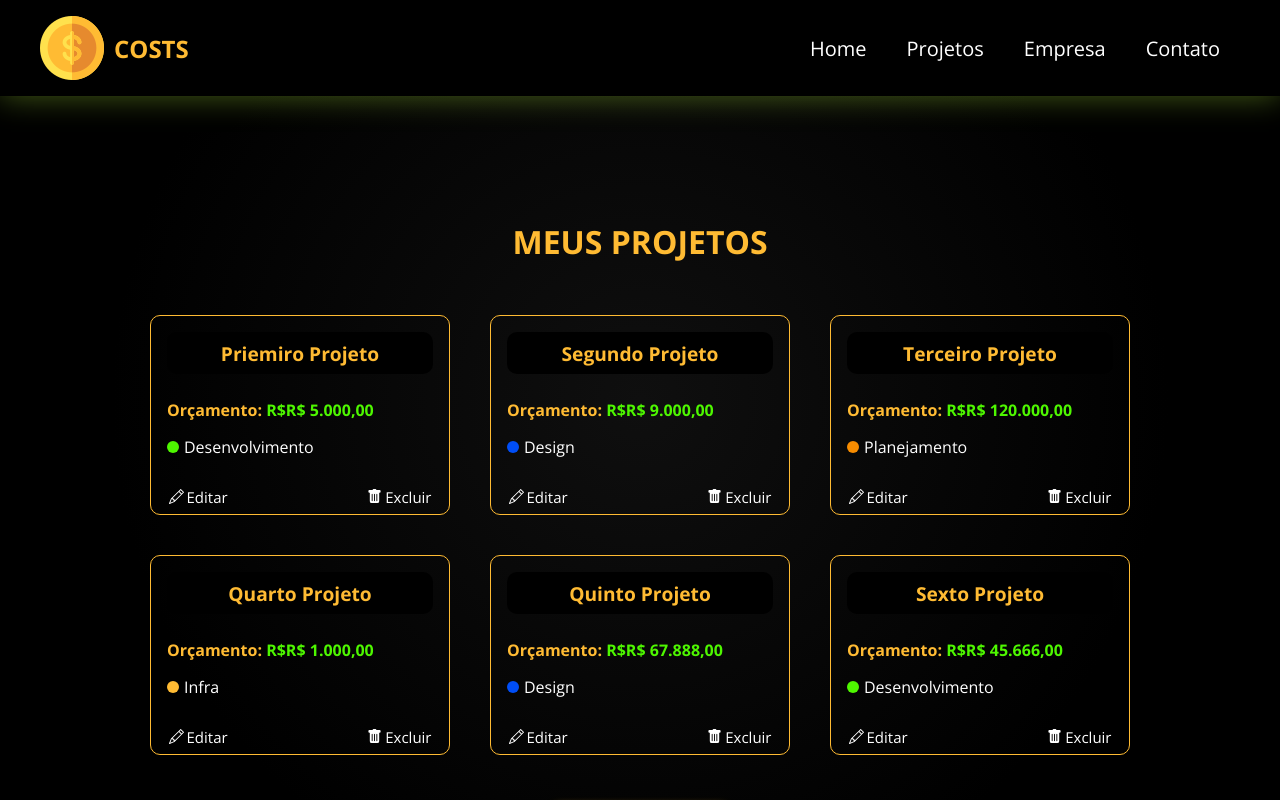
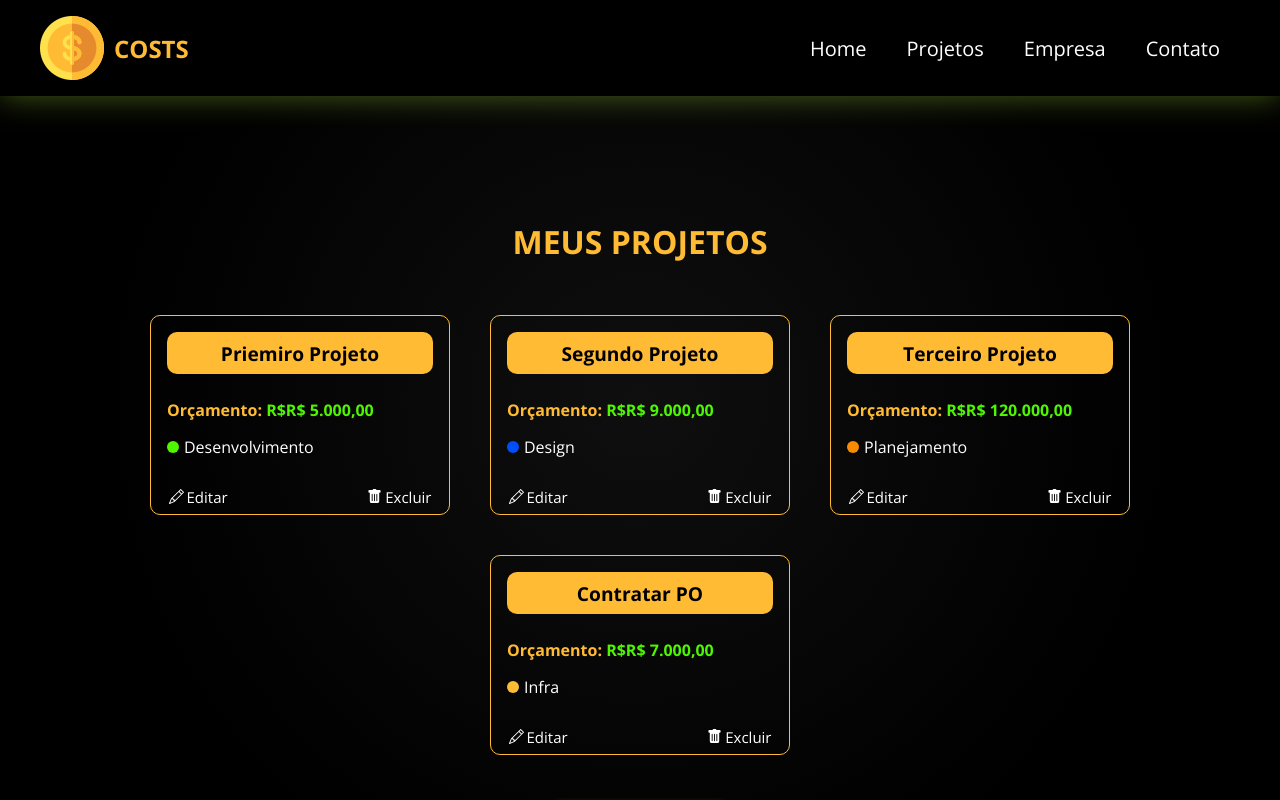
Before and after one commit to Devluisgsouza/Costs, a React (Create React App) app: page /projects in a window 1280 px wide. Shown: the top 800 px of the page. Built offline with nearby package versions, Linux system fonts and the light colour scheme; data requests are answered from the project's data file.

Commit message:
Fix project card

```diff
--- a/db.json
+++ b/db.json
@@ -34,34 +34,12 @@
       "services": []
     },
     {
-      "id": "1f6a",
-      "name": "Quarto Projeto",
-      "budget": "1000",
+      "id": "82d8",
+      "name": "Contratar PO",
+      "budget": "7000",
       "category": {
         "id": "1",
         "name": "Infra"
-      },
-      "cost": 0,
-      "services": []
-    },
-    {
-      "id": "1111",
-      "name": "Quinto Projeto",
-      "budget": "67888",
-      "category": {
-        "id": "3",
-        "name": "Design"
-      },
-      "cost": 0,
-      "services": []
-    },
-    {
-      "id": "f252",
-      "name": "Sexto Projeto",
-      "budget": "45666",
-      "category": {
-        "id": "2",
-        "name": "Desenvolvimento"
       },
       "cost": 0,
       "services": []
--- a/src/App.js
+++ b/src/App.js
@@ -9,11 +9,12 @@ import Navbar from './components/layout/Navbar'
 import Footer from './components/layout/Footer'
 import Projects from './components/pages/Projects'
 import Project from './components/pages/Project'
+import ScrollTop from './components/layout/ScrollTop'
 
 function App() {
   return (
     <Router>
-
+      <ScrollTop />
       <Navbar />
       <Container customClass="min-height">
         <Routes>
@@ -26,7 +27,6 @@ function App() {
         </Routes>
       </Container>
       <Footer />
-
     </Router>
   )
 }
--- /dev/null
+++ b/src/components/layout/ScrollTop.js
@@ -0,0 +1,18 @@
+import { useEffect } from "react"
+import { useLocation } from "react-router-dom"
+
+function ScrollTop() {
+    const { pathname } = useLocation()
+
+    useEffect(() => {
+        window.scrollTo({
+        top: 0,
+        left: 0,
+        behavior: "smooth"
+        })
+    }, [pathname])
+
+    return null
+}
+
+export default ScrollTop
--- a/src/components/pages/Project.module.css
+++ b/src/components/pages/Project.module.css
@@ -2,24 +2,32 @@
     width: 100%;
     display: flex;
     flex-direction: column;
+    align-items: center;
 }
 
 .container_project_name {
-    width: 100%;
+    width: 50%;
     height: 100px;
-    margin-top: 120px;
+    margin-top: 140px;
     display: flex;
     align-items: center;
     justify-content: center;
+    text-align: center;
+    background-color: transparent;
+    flex-wrap: wrap;
+    border-radius: 20px;
+    box-shadow: 0px 0px 10px #ffbb33;
 }
 
 .container_project_name h1 span {
     color: #ffbb33;
+    font-weight: bold;
 }
 
 .details_project {
     display: flex;
     flex-direction: column;
+    width: 70em;
     border-bottom: 1px solid #ffbb33;
     margin-bottom: 4em;
     padding-bottom: 1.2em;
--- a/src/components/project/ProjectCard.js
+++ b/src/components/project/ProjectCard.js
@@ -1,7 +1,6 @@
 import styles from './ProjectCard.module.css'
 import { BsPencil, BsFillTrashFill } from 'react-icons/bs'
 import { Link } from 'react-router-dom'
-
 
 
 function ProjectCard({id, name, budget, category, handleRemove}) {
@@ -20,6 +19,11 @@ function ProjectCard({id, name, budget, category, handleRemove}) {
         if (confirm) {
         handleRemove(id)
         }
+        window.scrollTo({
+            top: 0,
+            left: 0,
+            behavior: "smooth"
+        })
     }
 
 
@@ -44,6 +48,7 @@ function ProjectCard({id, name, budget, category, handleRemove}) {
             </div>
         </div>
 
+
     )
 }
 
--- a/src/components/project/ProjectCard.module.css
+++ b/src/components/project/ProjectCard.module.css
@@ -19,10 +19,10 @@
 .project_card h4 {
     display: block;
     padding: .4em;
-    color: #ffbb33;
+    color: #000;
     font-size: 1.2em;
     text-align: center;
-    background-color: #000;
+    background-color: #ffbb33;
     border-radius: 10px;
     margin-bottom: 1.3em;
     white-space: nowrap;
```
